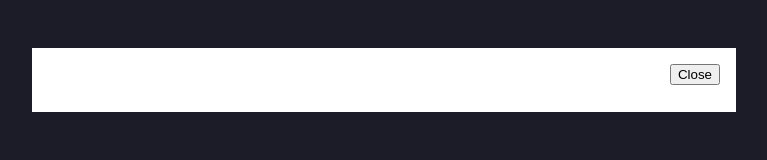
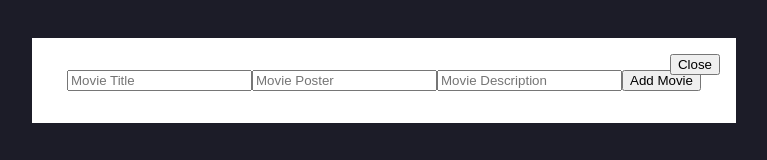
Before and after one commit to Brandon-McCarty/weekend-movie-sagas, a React (Create React App) app: page /#/ in a window 1280 px wide. Both pictures are taken after a click on the button "ADD MOVIE". Shown: the part 320-480 px from the top of the page, without its empty margins (256-1023 px from the left). Built offline with nearby package versions, Linux system fonts and the light colour scheme; no server answers.

Commit message:
add setup for movieform

```diff
--- /dev/null
+++ b/src/components/MovieForm/MovieForm.jsx
@@ -0,0 +1,42 @@
+import {useState} from 'react';
+
+function MovieForm() {
+
+    const [newTitle, setNewTitle] = useState('')
+    const [newPoster, setNewPoster] = useState('')
+    const [newDescription, setNewDescription] = useState('')
+
+    const addNewMovie = (event) => {
+        event.preventDefault();
+        console.log('NEW MOVIE ADDED')
+    }
+
+
+    return (
+        <div>
+            <form onSubmit={addNewMovie}>
+                <input
+                    type="text"
+                    placeholder="Movie Title"
+                    value={newTitle}
+                    onChange={(event) => setNewTitle(event.target.value)}
+                />
+                <input
+                    type="text"
+                    placeholder="Movie Poster"
+                    value={newPoster}
+                    onChange={(event) => setNewPoster(event.target.value)}
+                />
+                <input
+                    type="text"
+                    placeholder="Movie Description"
+                    value={newDescription}
+                    onChange={(event) => setNewDescription(event.target.value)}
+                />
+                <button type="submit">Add Movie</button>
+            </form>
+        </div>
+    )
+}
+
+export default MovieForm;
--- a/src/components/MovieList/MovieList.jsx
+++ b/src/components/MovieList/MovieList.jsx
@@ -34,8 +34,7 @@ function MovieList() {
             </Box>
             <Popup
             trigger={buttonPopup}
-            buttonPopup={buttonPopup}
-            setButtonPopup={setButtonPopup}
+            setTrigger={setButtonPopup}
             >
             </Popup>
             <Container>
--- a/src/components/Popup/Popup.jsx
+++ b/src/components/Popup/Popup.jsx
@@ -1,10 +1,15 @@
 import './Popup.css'
+import MovieForm from '../MovieForm/MovieForm';
 
-function Popup(props) {
-  return (props.trigger) ? (
+function Popup({trigger, setTrigger}) {
+  return (trigger) ? (
     <div className="popup">
         <div className="popup-inner">
-            <button className="close-button">Close</button>
+            <button
+            className="close-button"
+            onClick={() => setTrigger(false)}
+            >Close</button>
+            <MovieForm />
         </div>
     </div>
   ) : "";
```
